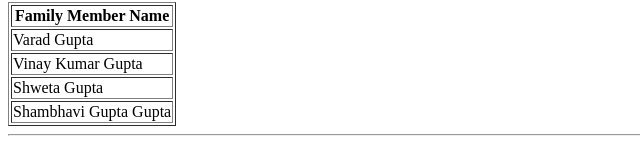
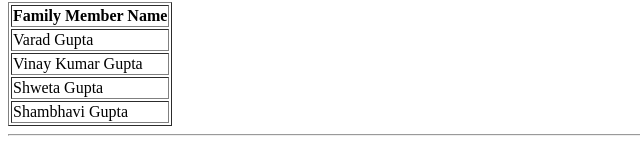
Before and after one commit to GCuleX/cv, a plain HTML site: page index.html in a window 1280 px wide. Shown: the part 651-800 px from the top of the page, 0-640 px from the left. Drawn offline with Linux system fonts and the light colour scheme.

Commit message:
Update index.html

```diff
--- a/index.html
+++ b/index.html
@@ -49,7 +49,7 @@
 
         </tr>
          <tr>
-            <td>Shambhavi Gupta Gupta</td>
+            <td>Shambhavi Gupta</td>
 
         </tr>
 
```
